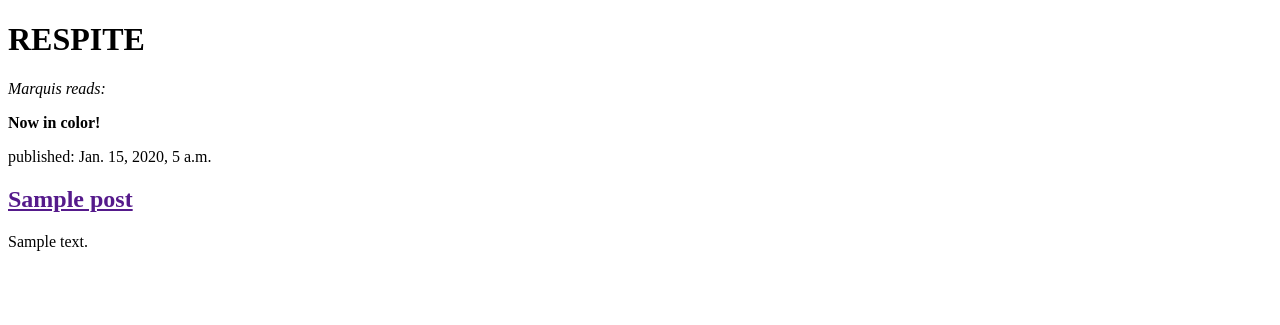
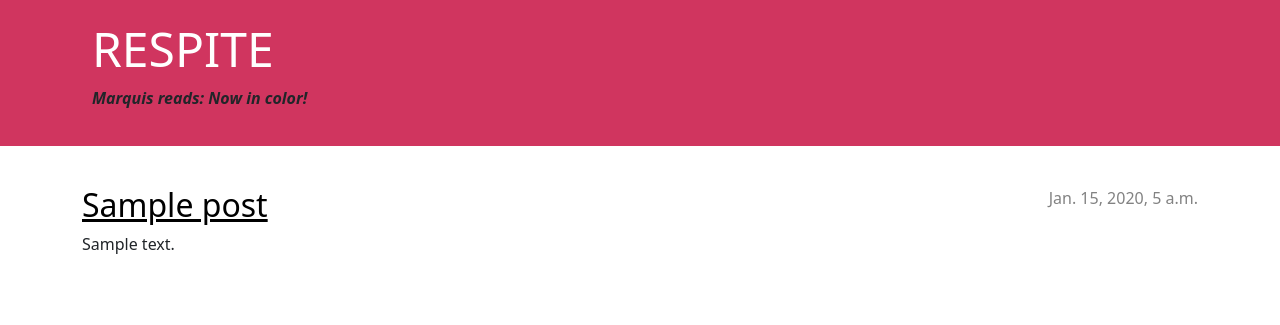
Before and after one commit to operationguy/respsite, a Django app: page / in a window 1280 px wide. Shown: the top 325 px of the page. Run offline with Django 5.2, Linux system fonts and the light colour scheme; tables that the repository leaves empty hold one stand-in row (values such as "Sample post").

Commit message:
rudimentary css

```diff
--- /dev/null
+++ b/blog/static/css/blog.css
@@ -0,0 +1,64 @@
+.page-header{
+    background-color: #d0355f;
+    margin-top: 0;
+    margin-bottom: 40px;
+    padding: 20px 20px 20px 40px;
+}
+
+.page-header h1,
+.page-header h1 a,
+.page-header h1 a:visited,
+.page-header h1 a:active{
+    color: white;
+    font-size: 36pt;
+    text-decoration: none;
+}
+
+.date{
+    color: #828282
+}
+
+.save{
+    float: right
+}
+
+.post-form textarea,
+.post-form input{
+    width: 100%;
+}
+
+.top-menu,
+.top-menu:hover,
+.top-menu:visited{
+    color: white;
+    float: right;
+    font-size: 26pt;
+    margin-right: 20px;
+}
+
+.post{
+    margin-bottom: 70px;
+}
+
+.post h2 a,
+.post h2 a:visited{
+    color: black;
+}
+
+.post > .date,
+.post > .actions{
+    float: right;
+}
+
+.btn-secondary,
+.btn-secondary:visited{
+    color: #d0355f;
+    background: none;
+    border-color: #d0355f;
+    margin-left: 15px;
+}
+
+.btn-secondary:hover{
+    color: white;
+    background-color: #d0355f;
+}
--- a/blog/templates/blog/post_list.html
+++ b/blog/templates/blog/post_list.html
@@ -1,19 +1,33 @@
+{% load static %}
 <!DOCTYPE html>
 <html>
     <head>
         <title>Respite</title>
+        <link rel="stylesheet" href="https://cdn.jsdelivr.net/npm/bootstrap@5.3.3/dist/css/bootstrap.min.css" integrity="sha384-QWTKZyjpPEjISv5WaRU9OFeRpok6YctnYmDr5pNlyT2bRjXh0JMhjY6hW+ALEwIH" crossorigin="anonymous">
+        <link rel="stylesheet" href="{% static 'css/blog.css' %}">
     </head>
     <body>
+        <header class="page-header">
+            <div class="container">
                 <h1>RESPITE</h1>
-        <div></div>
-        <p><em>Marquis reads:</em></p>
-        <p><strong>Now in color!</strong></p>
+            </div>
+            <div class="container">
+                <p><strong><em>Marquis reads: Now in color!</strong></em></p>
+            </div>
+        </header>
+
+        <main class="container">
+            <div class="row">
+                <div class="col">
                     {%for p in posts%}
-            <article>
-                <time>published: {{p.published_date}}</time>
+                        <article class="post">
+                            <time class="date">{{p.published_date}}</time>
                             <h2><a href="">{{p.title}}</a></h2>
                             <p>{{p.text|linebreaksbr}}</p>
                         </article>
                     {%endfor%}
+                </div>
+            </div>
+        </main>
     </body>
 </html>
```
Lines whose indentation alone changed are shown as unchanged.
